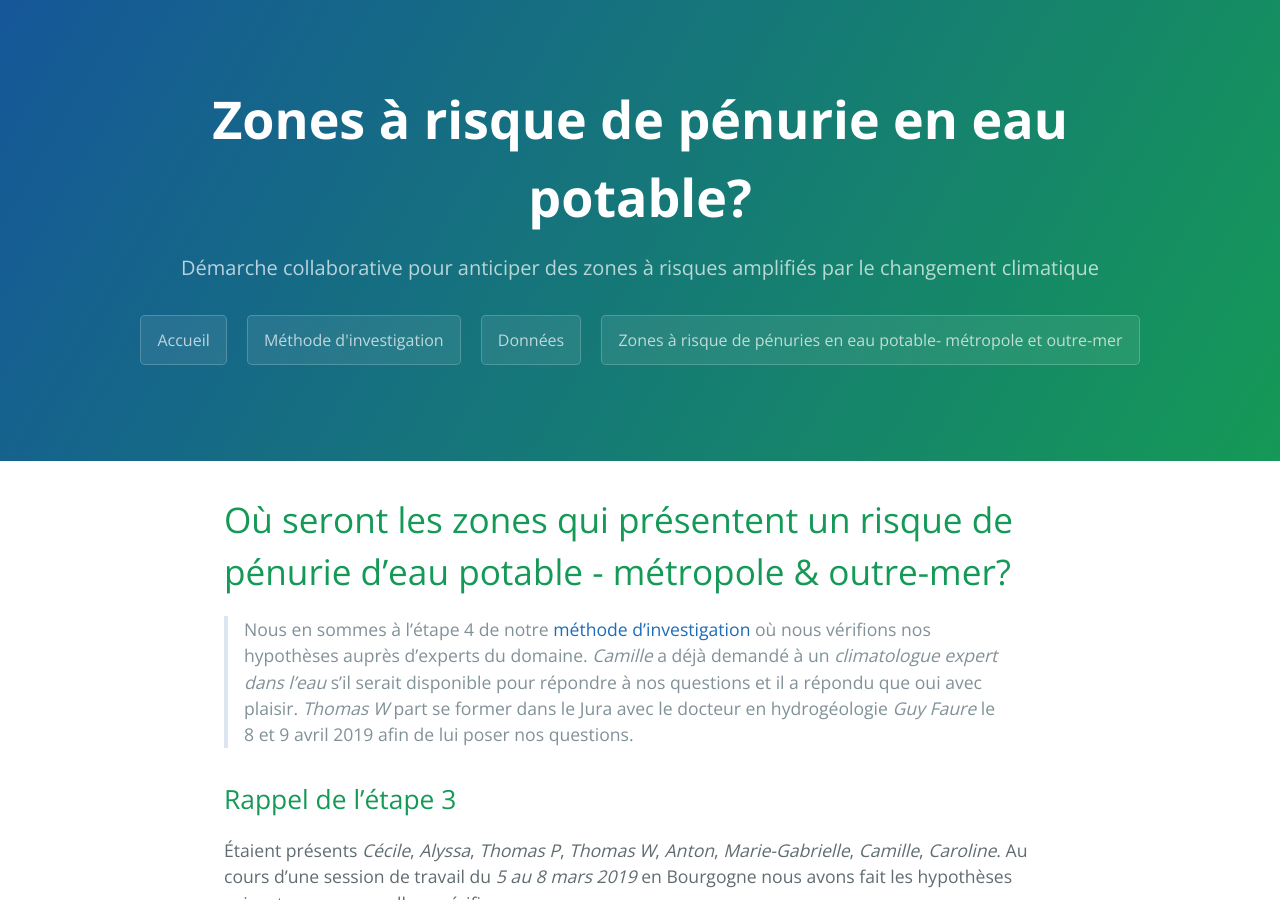
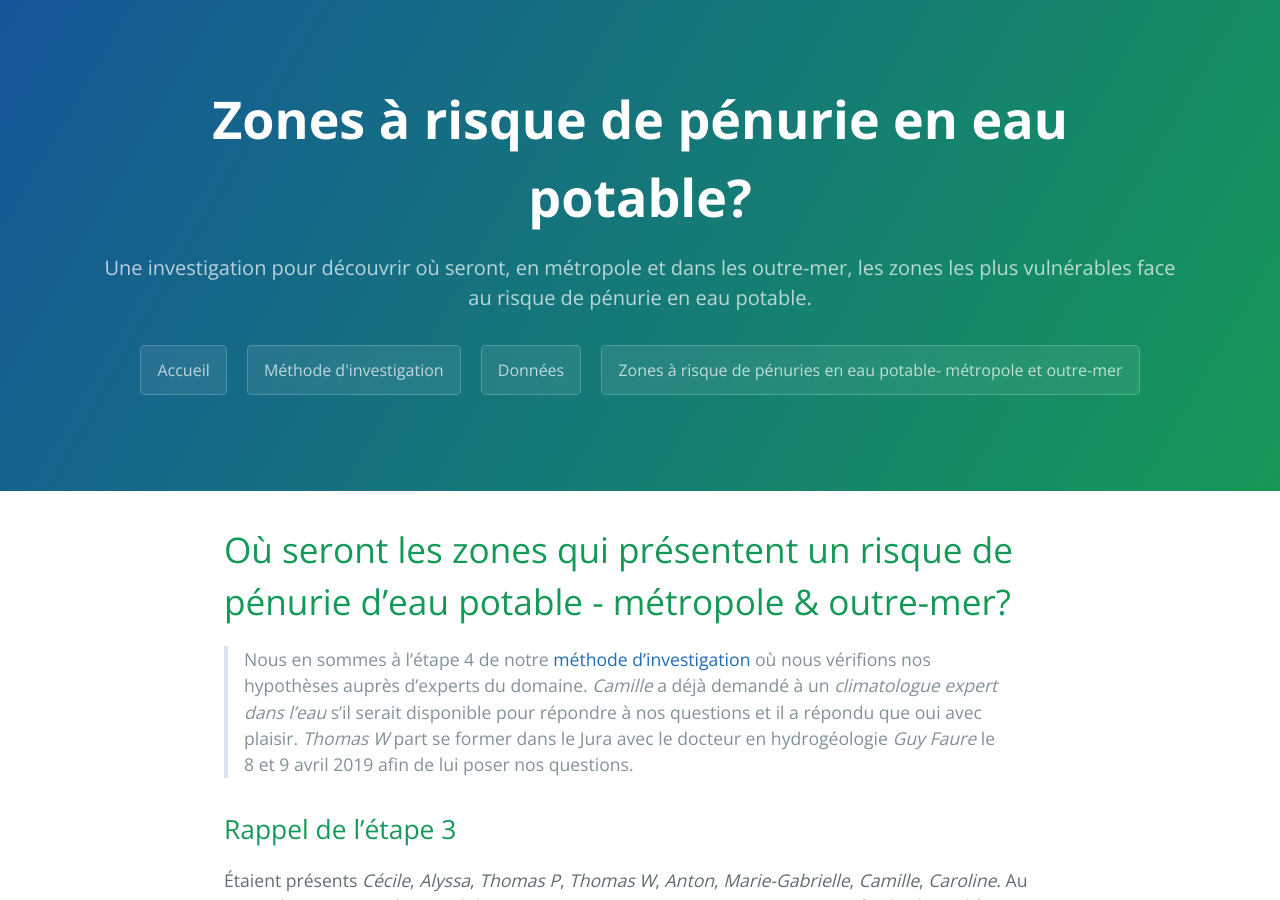
Before and after one commit to secheresses/Ancien-site, a Jekyll site: the page built from pages/risques-penurie-eau.md, in a window 1280 px wide and 900 px high. Built offline with Jekyll 4.4.1, drawn with Linux system fonts in a browser that asks for light colours.

Commit message:
Test change description

```diff
--- a/_layouts/default.html
+++ b/_layouts/default.html
@@ -24,7 +24,7 @@
 
     <header class="page-header" role="banner">
       <h1 class="project-name">{{ page.title | default: site.title | default: site.github.repository_name }}</h1>
-      <h2 class="project-tagline">Démarche collaborative pour anticiper des zones à risques amplifiés par le changement climatique</h2>
+      <h2 class="project-tagline">{{ page.description | default: "Démarche collaborative pour anticiper des zones à risques amplifiés par le changement climatique" | default: site.github.repository_name }}</h2>
         <a href="https://anticiper.github.io" class="btn">Accueil</a>
         <a href="../methode" class="btn">Méthode d'investigation</a>
         <a href="../donnees" class="btn">Données</a>
```
